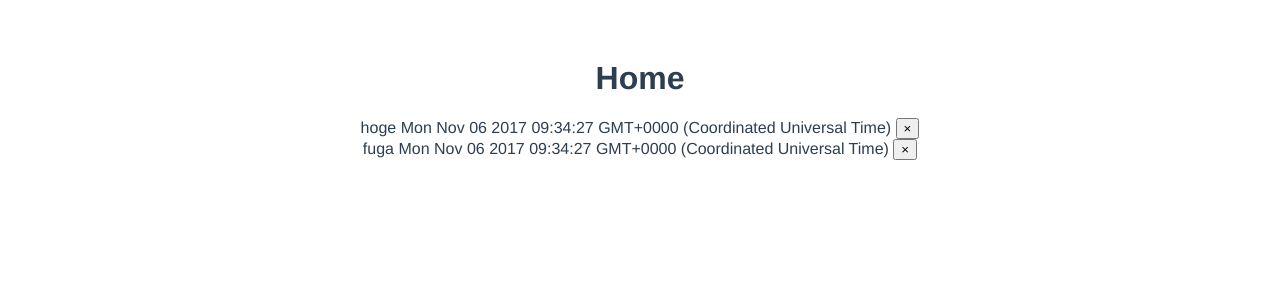
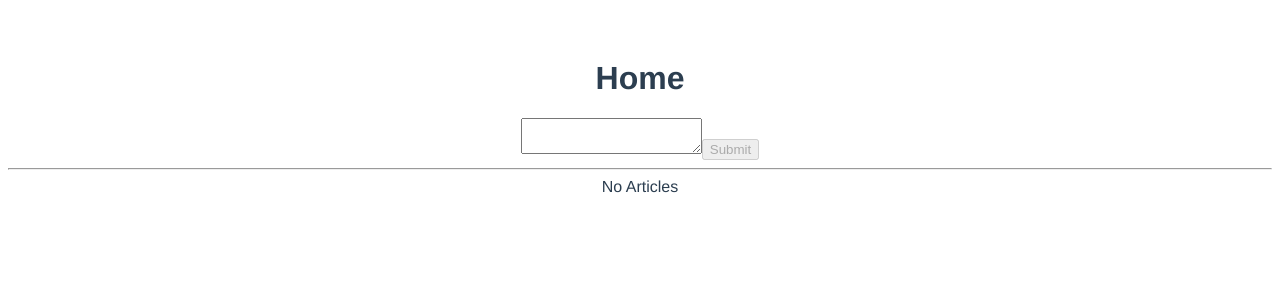
Before and after one commit to miyaoka/vue-firebase-memo, a Vue app: page / in a window 1280 px wide. Shown: the top 300 px of the page. Built offline with nearby package versions, Linux system fonts and the light colour scheme.

Commit message:
Add vuex

```diff
--- a/src/components/ArticleItem.vue
+++ b/src/components/ArticleItem.vue
@@ -1,25 +1,42 @@
 <template>
   <div>
-    <span>
-      {{item.text}}
-    </span>
-    <span>
-      {{item.time}}
-    </span>
-    <span>
-      <button @click="removeItem(item.id)">
-        ×
+    <div v-if="onEdit">
+      <text-editor
+        :text="item.text"
+        @submit="updateItem"
+      />
+      <button @click="REMOVE_ARTICLE(item.id)">
+        Delete
       </button>
-    </span>
-
+    </div>
+    <div v-else>
+      <span>
+        {{item.text}}
+      </span>
+      <span>
+        {{item.updatedAt | formatDate}}
+      </span>
+      <button @click="editItem(item)">
+        Edit
+      </button>
+    </div>
   </div>
 </template>
 
 <script>
+import moment from 'moment'
+import { mapActions } from 'vuex'
+import * as types from '@/store/mutation-types'
+import TextEditor from '@/components/TextEditor'
+
 export default {
   name: 'ArticleItem',
+  components: {
+    TextEditor
+  },
   data () {
     return {
+      onEdit: false
     }
   },
   props: {
@@ -32,8 +49,25 @@ export default {
     }
   },
   methods: {
-    removeItem (id) {
-      console.log(id)
+    ...mapActions([
+      types.UPDATE_ARTICLE,
+      types.REMOVE_ARTICLE
+    ]),
+    editItem () {
+      this.onEdit = true
+    },
+    updateItem (value) {
+      this.onEdit = false
+      this.UPDATE_ARTICLE({
+        id: this.item.id,
+        text: value
+      })
+    }
+  },
+  filters: {
+    formatDate: function (value) {
+      if (!value) return ''
+      return moment(value).format('YYYY/MM/DD hh:mm:ss')
     }
   }
 }
--- a/src/components/ArticleList.vue
+++ b/src/components/ArticleList.vue
@@ -1,8 +1,14 @@
 <template>
   <div>
-    <div v-if="items.length > 0">
+    <div>
+      <text-editor
+        @submit="ADD_ARTICLE"
+      />
+    </div>
+    <hr>
+    <div v-if="articleList.length > 0">
       <article-item
-        v-for="(item, i) in items"
+        v-for="(item, i) in articleList"
         v-bind:key="item.id"
         :item="item"
       >
@@ -15,26 +21,28 @@
 </template>
 
 <script>
+import { mapState, mapActions } from 'vuex'
+import * as types from '@/store/mutation-types'
 import ArticleItem from '@/components/ArticleItem'
+import TextEditor from '@/components/TextEditor'
 
 export default {
   name: 'ArticleList',
   data () {
     return {
-
     }
   },
   components: {
-    ArticleItem
+    ArticleItem,
+    TextEditor
   },
-  props: {
-    items: {
-      type: Array,
-      required: true,
-      default: function () {
-        return []
-      }
-    }
+  computed: {
+    ...mapState(['articleList'])
+  },
+  methods: {
+    ...mapActions([
+      types.ADD_ARTICLE
+    ])
   }
 }
 </script>
--- a/src/components/Home.vue
+++ b/src/components/Home.vue
@@ -3,7 +3,6 @@
     <h1>Home</h1>
     <div>
       <article-list
-        :items="items"
       />
     </div>
   </div>
@@ -13,23 +12,7 @@
 import ArticleList from '@/components/ArticleList'
 
 export default {
-  name: 'HelloWorld',
-  data () {
-    return {
-      items: [
-        {
-          id: 0,
-          text: 'hoge',
-          time: new Date()
-        },
-        {
-          id: 1,
-          text: 'fuga',
-          time: new Date()
-        }
-      ]
-    }
-  },
+  name: 'Home',
   components: {
     ArticleList
   }
--- /dev/null
+++ b/src/components/TextEditor.vue
@@ -0,0 +1,54 @@
+<template>
+  <form @submit.prevent="submitText">
+    <textarea
+      type="text"
+      v-model.trim="textInput"
+      @keydown.enter="handleCmdEnter($event)"
+    >
+    </textarea>
+    <button
+      type="submit"
+      :disabled="isSubmitDisabled"
+    >
+      Submit
+    </button>
+  </form>
+</template>
+
+<script>
+export default {
+  name: 'TextEditor',
+  data () {
+    return {
+      textInput: this.text
+    }
+  },
+  props: {
+    text: {
+      type: String,
+      default: function () {
+        return ''
+      }
+    }
+  },
+  computed: {
+    isSubmitDisabled () {
+      return this.textInput === ''
+    }
+  },
+  methods: {
+    submitText () {
+      this.$emit('submit', this.textInput)
+      this.textInput = ''
+    },
+    handleCmdEnter: function (e) {
+      if ((e.metaKey || e.ctrlKey)) {
+        this.submitText()
+      }
+    }
+  }
+}
+</script>
+
+<style scoped>
+</style>
--- a/src/main.js
+++ b/src/main.js
@@ -1,14 +1,18 @@
 // The Vue build version to load with the `import` command
 // (runtime-only or standalone) has been set in webpack.base.conf with an alias.
 import Vue from 'vue'
+import Vuex from 'vuex'
 import App from './App'
 import router from './router'
+import store from './store'
+Vue.use(Vuex)
 
 Vue.config.productionTip = false
 
 /* eslint-disable no-new */
 new Vue({
   el: '#app',
+  store,
   router,
   template: '<App/>',
   components: { App }
--- /dev/null
+++ b/src/store/index.js
@@ -0,0 +1,61 @@
+import Vue from 'vue'
+import Vuex from 'vuex'
+import * as types from './mutation-types'
+
+Vue.use(Vuex)
+
+const initialState = {
+  articleList: []
+}
+const state = Object.assign({}, initialState)
+
+const getters = {
+  articleList: state => state.articleList
+}
+
+const actions = {
+  [types.ADD_ARTICLE] ({ commit }, text) {
+    commit(types.ADD_ARTICLE, { text })
+  },
+  [types.UPDATE_ARTICLE] ({ commit }, { id, text }) {
+    commit(types.UPDATE_ARTICLE, { id, text })
+  },
+  [types.REMOVE_ARTICLE] ({ commit }, id) {
+    commit(types.REMOVE_ARTICLE, { id })
+  }
+}
+
+const mutations = {
+  [types.ADD_ARTICLE] ({ state }, payload) {
+    const now = new Date()
+    this.state.articleList.push({
+      text: payload.text,
+      createdAt: now,
+      updatedAt: now,
+      id: now.toString()
+    })
+  },
+  [types.UPDATE_ARTICLE] ({ state }, payload) {
+    const idx = this.state.articleList.findIndex(article => article.id === payload.id)
+    if (idx < 0) return
+    Vue.set(this.state.articleList, idx,
+      Object.assign(this.state.articleList[idx], {
+        text: payload.text,
+        updatedAt: new Date()
+      })
+    )
+  },
+  [types.REMOVE_ARTICLE] ({ state }, payload) {
+    this.state.articleList = this.state.articleList.filter(article => article.id !== payload.id)
+  }
+}
+
+const store = new Vuex.Store({
+  strict: process.env.NODE_ENV !== 'production',
+  state,
+  getters,
+  mutations,
+  actions
+})
+
+export default store
--- /dev/null
+++ b/src/store/mutation-types.js
@@ -0,0 +1,3 @@
+export const ADD_ARTICLE = 'ADD_ARTICLE'
+export const UPDATE_ARTICLE = 'UPDATE_ARTICLE'
+export const REMOVE_ARTICLE = 'REMOVE_ARTICLE'
```
Also changed, not shown: package.json (+20 -18 lines), 1 other file (tests, documents, lock files or other folders).
